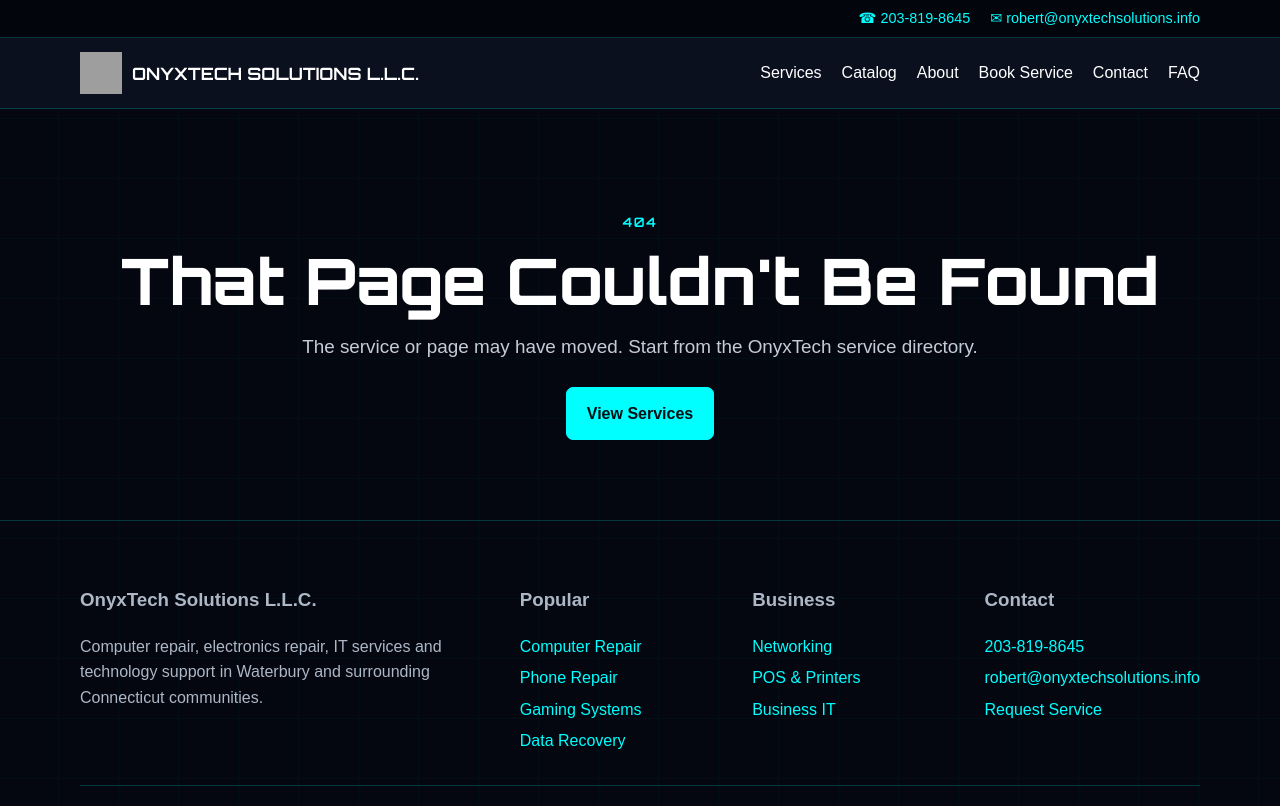
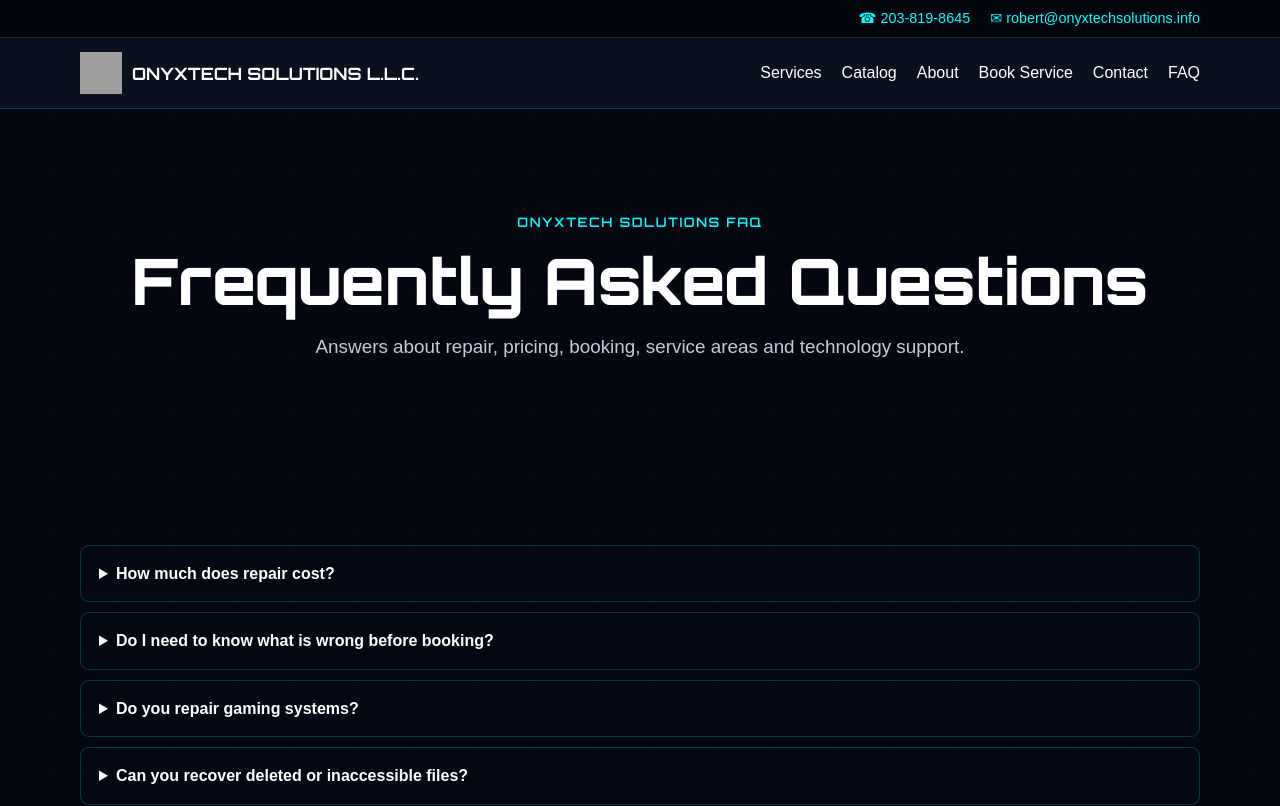
Before and after one commit to robertbrownba-arch/true-website, a Next.js app: page /faq in a window 1280 px wide. Before the commit this address had no page. Shown: the top 806 px of the page. Built offline with nearby package versions, Linux system fonts and the light colour scheme; grey boxes are pictures that could not be loaded.

Commit message:
Add FAQ page to Next.js migration

```diff
--- /dev/null
+++ b/src/app/faq/page.tsx
@@ -0,0 +1,3 @@
+export const metadata={title:'Computer Repair FAQ Waterbury CT | OnyxTech Solutions',description:'Frequently asked questions about OnyxTech computer, phone, gaming, networking, data recovery, POS and IT services.'};
+const faqs=[['How much does repair cost?','Pricing depends on the service, diagnosis, parts and labor. Service pages provide starting-price guidance where appropriate.'],['Do I need to know what is wrong before booking?','No. Describe the symptoms, device and what happened. Diagnosis can determine the appropriate repair path.'],['Do you repair gaming systems?','Yes. OnyxTech offers supported gaming PC and console diagnostics, upgrades, cleaning and repair assessment.'],['Can you recover deleted or inaccessible files?','Data recovery assessment is available for supported HDD, SSD, USB and SD media. Recovery is never guaranteed.'],['Do you provide business IT support?','Yes. Services include workstation support, networking, POS/printer technology, maintenance and technology planning.'],['What should I do if my hard drive is failing?','Stop using the drive when possible and avoid repeated recovery attempts. Continued use can make recovery more difficult.'],['Do you serve areas outside Waterbury?','Service may be available in surrounding Connecticut communities depending on the service and scheduling.'],['Can I send passwords or PINs with my request?','No. Never include passwords, PINs, recovery codes or other security credentials in a service request.']];
+export default function FAQ(){return <main id="main"><section className="serviceHero"><div className="container"><div className="eyebrow">OnyxTech Solutions FAQ</div><h1>Frequently Asked Questions</h1><p className="pageIntro">Answers about repair, pricing, booking, service areas and technology support.</p></div></section><section><div className="container faq">{faqs.map(([q,a])=><details key={q}><summary>{q}</summary><p>{a}</p></details>)}</div></section><section className="cta"><div className="container"><h2>Still Have Questions?</h2><a className="btn" href="/booking">Request Service</a></div></section></main>}
```
